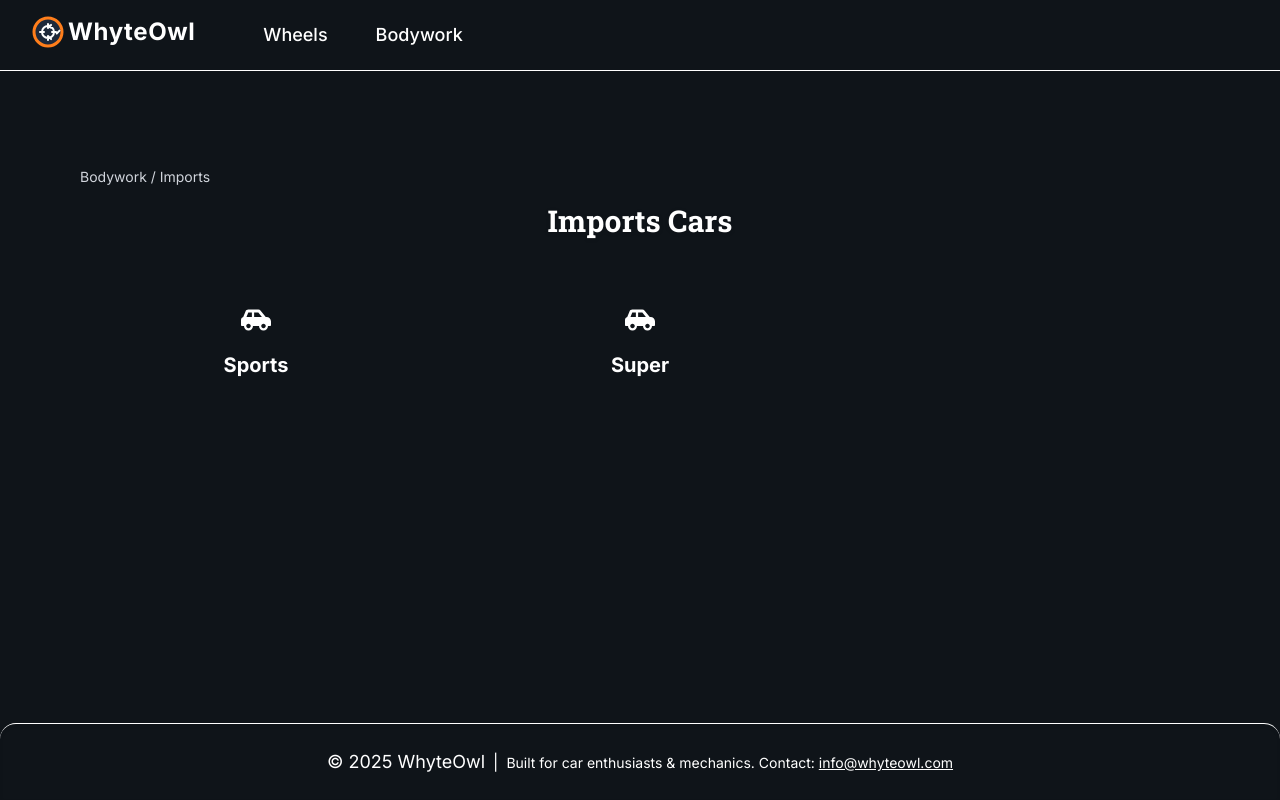
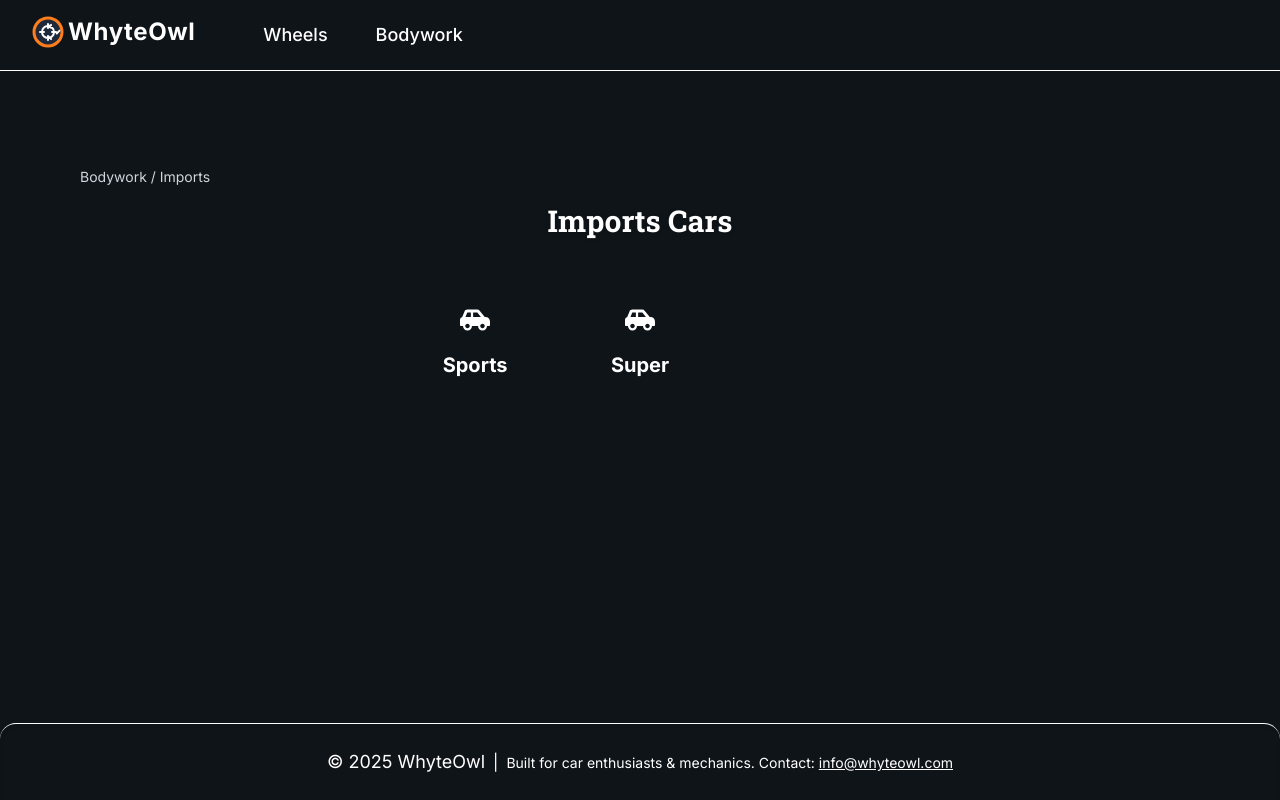
Before and after one commit to Whytes/whyteowl, a Next.js app: page /bodywork/imports in a window 1280 px wide. Built offline with nearby package versions, Linux system fonts and the light colour scheme.

Commit message:
Update index.js

```diff
--- a/pages/bodywork/[category]/index.js
+++ b/pages/bodywork/[category]/index.js
@@ -17,13 +17,15 @@ export default function BodyworkCategory() {
         <Link href="/bodywork" className="hover:underline">Bodywork</Link> / <span className="capitalize text-textPrimary">{category}</span>
       </nav>
       <h1 className="text-3xl font-heading font-bold mb-8 capitalize text-textPrimary drop-shadow text-center">{category} Cars</h1>
-      <div className="grid grid-cols-1 sm:grid-cols-2 md:grid-cols-3 gap-8">
+      <div className="flex justify-center">
+        <div className="grid grid-cols-1 sm:grid-cols-2 md:grid-cols-3 gap-8">
         {types.map(type => (
           <Link key={type.type} href={`/bodywork/${category}/${type.type}`} className="group block bg-surface text-textPrimary border-2 border-transparent shadow-card rounded-xl p-8 text-center font-medium transition-all duration-200 hover:scale-105 hover:shadow-xl-glass hover:border-accent hover:bg-accent">
             <FaCarSide className="mx-auto mb-4 text-3xl text-accent group-hover:scale-110 transition-transform" />
             <span className="text-xl font-heading font-bold group-hover:text-textPrimary capitalize">{type.type}</span>
           </Link>
         ))}
+        </div>
       </div>
     </div>
   );
```
